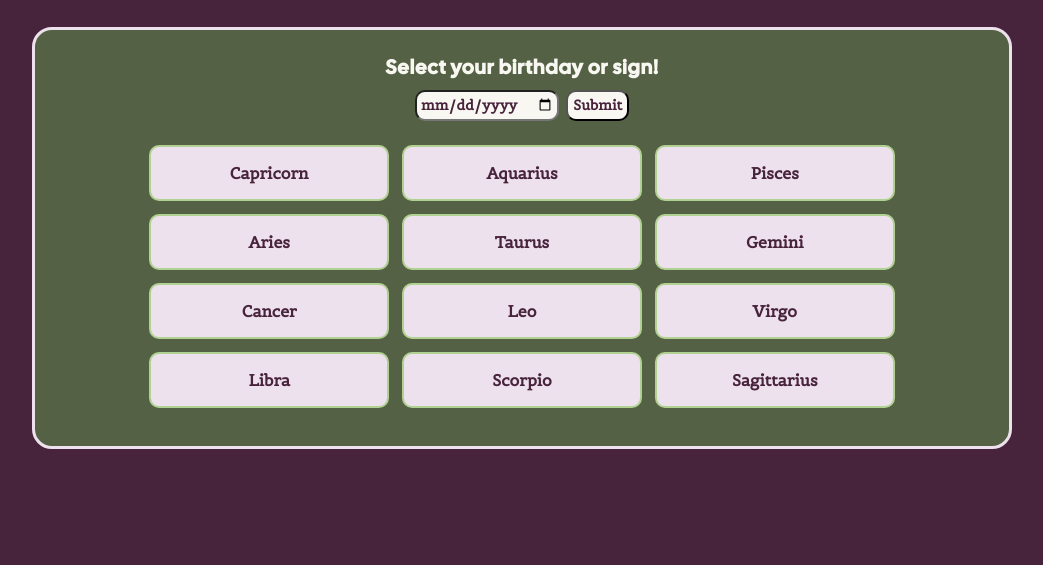
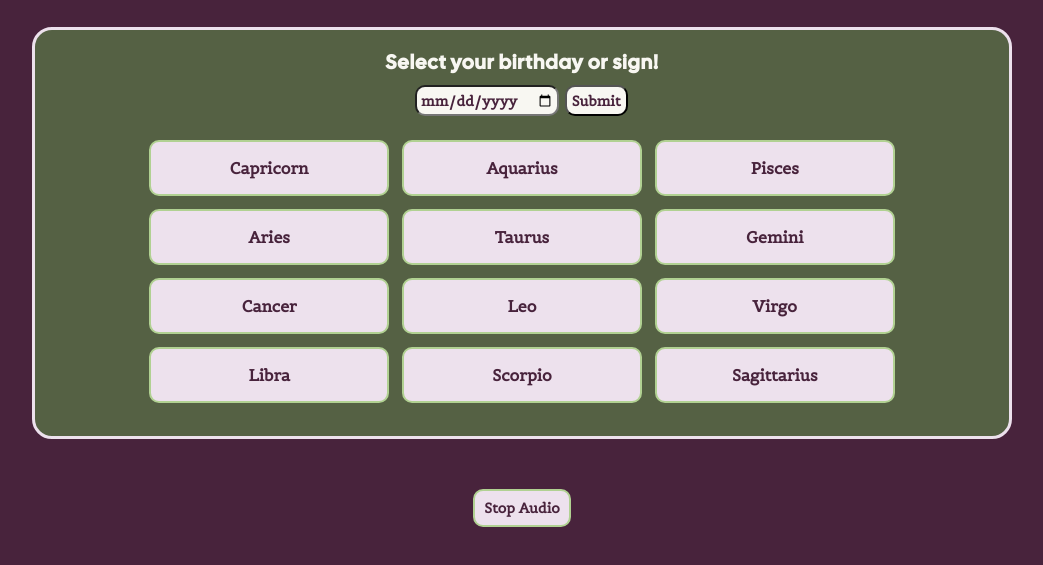
Before and after one commit to eseetoo/uxid233--es3468-, a plain HTML site: page index.html in a window 1280 px wide. Shown: the part 97-662 px from the top of the page, without its empty margins (118-1161 px from the left). Drawn offline with Linux system fonts and the light colour scheme.

Commit message:
update make sound work

```diff
--- a/index.html
+++ b/index.html
@@ -22,6 +22,7 @@
             </div>
             <img id="jellies" src="" alt="" >
         <div id="result"></div>
+        <div id="audio_button"></div>
 
 
     </main>
--- a/main.js
+++ b/main.js
@@ -9,9 +9,11 @@ const zodiac_signs =
     end_month: 1,
     end_day: 19,
     sound: "audio/cap.mp3",
-    image_id: "jellies/bagel.png",
+    image_id: "jellies/pinecone.png",
     image_alt: "smiling pinecone tree stuffed animal",
-    description: "ambitious, disciplined, reserved"},
+    description: "ambitious, disciplined, reserved",
+    sound: "audio/sound1.mp3",
+    title: "Capricorn Audio"},
 
     {sign: "Aquarius",
     id: "aquarius",
@@ -23,7 +25,9 @@ const zodiac_signs =
     sound: "audio/aqua.mp3",
     image_id: "jellies/acorns.png",
     image_alt: "2 smiling acorn stuffed animals",
-    description: "unconventional, intellectual, independent"},
+    description: "unconventional, intellectual, independent",
+    sound: "audio/sound2.mp3",
+    title: "Capricorn Audio"},
 
     {sign: "Pisces",
     id: "pisces",
@@ -35,7 +39,9 @@ const zodiac_signs =
     sound: "audio/pisc.mp3",
     image_id: "jellies/coral.png",
     image_alt: "pink smiling coral stuffed animal",
-    description: "empathetic, imaginative, dreamy"},
+    description: "empathetic, imaginative, dreamy",
+    sound: "audio/sound3.mp3",
+    title: "Capricorn Audio"},
 
     {sign: "Aries",
     id: "aries",
@@ -47,7 +53,9 @@ const zodiac_signs =
     sound: "audio/aries.mp3",
     image_id: "jellies/egg.png",
     image_alt: "smiling boiled egg with glasses stuffed animal",
-    description: "bold, impulsive, passionate"},
+    description: "bold, impulsive, passionate",
+    sound: "audio/sound4.mp3",
+    title: "Capricorn Audio"},
 
     {sign: "Taurus",
     id: "taurus",
@@ -59,7 +67,9 @@ const zodiac_signs =
     sound: "audio/taur.mp3",
     image_id: "jellies/soyella.png",
     image_alt: "smiling edamame bean stuffed animal",
-    description: "loyal, grounded, stubborn"},
+    description: "loyal, grounded, stubborn",
+    sound: "audio/sound5.mp3",
+    title: "Capricorn Audio"},
 
     {sign: "Gemini",
     id: "gemini",
@@ -71,7 +81,9 @@ const zodiac_signs =
     sound: "audio/gem.mp3",
     image_id: "jellies/pebble.png",
     image_alt: "smiling pebble stuffed animal",
-    description: "witty, curious, adaptable"},
+    description: "witty, curious, adaptable",
+    sound: "audio/sound6.mp3",
+    title: "Capricorn Audio"},
 
     {sign: "Cancer",
     id: "cancer",
@@ -83,7 +95,9 @@ const zodiac_signs =
     sound: "audio/canc.mp3",
     image_id: "jellies/kettleboard.png",
     image_alt: "smiling kettlebell stuffed animal",
-    description: "nurturing, intuitive, sentimental"},
+    description: "nurturing, intuitive, sentimental",
+    sound: "audio/sound7.mp3",
+    title: "Capricorn Audio"},
 
     {sign: "Leo",
     id: "leo",
@@ -95,7 +109,9 @@ const zodiac_signs =
     sound: "audio/leo.mp3",
     image_id: "jellies/eggToast.png",
     image_alt: "smiling egg on toast stuffed animal",
-    description: "charismatic, confident, dramatic"},
+    description: "charismatic, confident, dramatic",
+    sound: "audio/sound8.mp3",
+    title: "Capricorn Audio"},
 
     {sign: "Virgo",
     id: "virgo",
@@ -107,7 +123,9 @@ const zodiac_signs =
     sound: "audio/virg.mp3",
     image_id: "jellies/bagel.png",
     image_alt: "smiling bagel stuffed animal",
-    description: "analytical, meticulous, practical"},
+    description: "analytical, meticulous, practical",
+    sound: "audio/sound9.mp3",
+    title: "Capricorn Audio"},
 
     {sign: "Libra",
     id: "libra",
@@ -119,7 +137,9 @@ const zodiac_signs =
     sound: "audio/lib.mp3",
     image_id: "jellies/raindrop.png",
     image_alt: "smiling blue raindrop stuffed animal",
-    description: "charming, diplomatic, indecisive"},
+    description: "charming, diplomatic, indecisive",
+    sound: "audio/sound10.mp3",
+    title: "Capricorn Audio"},
 
     {sign: "Scorpio",
     id: "scorpio",
@@ -131,7 +151,9 @@ const zodiac_signs =
     sound: "audio/scorp.mp3",
     image_id: "jellies/comet.png",
     image_alt: "smiling orange space comet stuffed animal",
-    description: "intense, mysterious, magnetic"},
+    description: "intense, mysterious, magnetic",
+    sound: "audio/sound11.mp3",
+    title: "Capricorn Audio"},
 
     {sign: "Sagittarius",
     id: "sagittarius",
@@ -143,7 +165,9 @@ const zodiac_signs =
     sound: "audio/sag.mp3",
     image_id: "jellies/eggetha.png",
     image_alt: "smiling egg and egg holder stuffed animal",
-    description: "adventurous, optimistic, restless"}];
+    description: "adventurous, optimistic, restless",
+    sound: "audio/sound12.mp3",
+    title: "Capricorn Audio"}];
 
     console.log(zodiac_signs)
 
@@ -201,6 +225,13 @@ zodiac_signs.forEach(zodiac => {
 
     p.addEventListener('click', () => {
         show_result(zodiac);
+
+        stop_sounds();
+
+        const current_sound = new Audio(zodiac.sound);
+        current_sound.play();
+
+        audio_files.push(current_sound);
     });
 
     text.appendChild(p);
@@ -221,6 +252,38 @@ function show_result(sign) {
     result.textContent = sign.jelly;
     jellies.src = sign.image_id;
     jellies.alt = sign.image_alt;
+
+    stop_sounds();
+
+    const the_sound = new Audio(sign.sound);
+    the_sound.play();
+    audio_files.push(the_sound);
+}
+
+const audio_player = document.querySelector('#audio_button');
+const stop_button = document.createElement('button');
+stop_button.textContent = 'Stop Audio';
+stop_button.classList.add('stop_button');
+
+stop_button.addEventListener('click', () => {
+    stop_sounds();
+});
+
+audio_button.appendChild(stop_button);
+
+
+const audio_files = [];
+
+for (const sign of zodiac_signs) {
+    const sound = new Audio(sign.sound);
+    audio_files.push(sound);
+}
+
+function stop_sounds() {
+    for(const current_sound of audio_files) {
+        current_sound.pause();
+        current_sound.currentTime = 0;
+    }
 }
 
 function render() {
--- a/styles.css
+++ b/styles.css
@@ -225,7 +225,7 @@ main {
     margin-inline: auto;
     border: 3px solid var(--accent-lilac);
     border-radius: 20px;
-    padding: 1rem;
+    padding: .7rem;
     margin-bottom: 1rem;
 }
 
@@ -266,7 +266,7 @@ main {
 		Roboto,
 		sans-serif;
     font-weight: 700;
-    margin: .1rem;
+    margin: 0rem;
 
     border-radius: 10px;
 }
@@ -294,3 +294,25 @@ main {
     width: 250px;
     height: auto;
 }
+
+.stop_button {
+    font-size: var(--font-size-small);
+    padding: .2rem;
+    font-family:
+       'Belgrano',
+        system-ui,
+		-apple-system,
+		BlinkMacSystemFont,
+		'Segoe UI',
+		Roboto,
+		sans-serif;
+    font-weight: 700;
+    background-color: var(--accent-lilac);
+    color: var(--background-violet);
+    padding: .5rem;
+    margin: 1rem;
+    width: 10%;
+    border-radius: 10px;
+    border: 2px solid var(--bright-green);
+    margin-inline: auto;
+}
```
Also changed, not shown: 15 other files.
